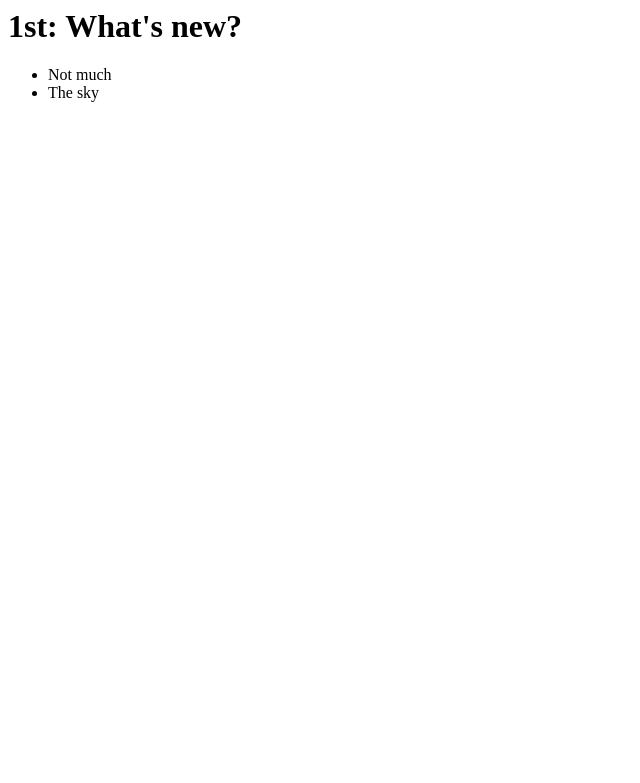
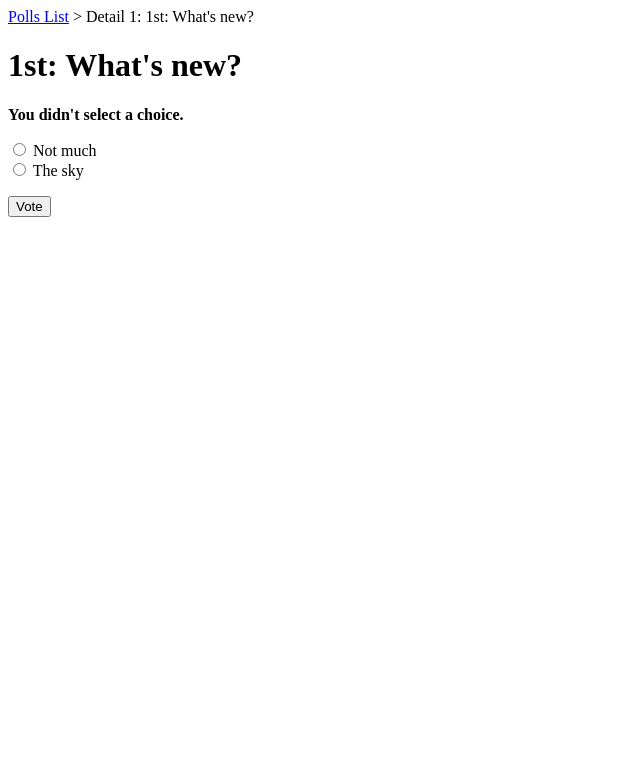
Before and after one commit to tthlan/mysite, a Django app: page /polls/1/vote/ in a window 1280 px wide. Shown: the top 783 px of the page, without its empty margins (0-640 px from the left). Run offline with Django 3.2, Linux system fonts and the light colour scheme; data comes from the database, SQL or seed files in the repository; both versions use the stored data as it was after the commit.

Commit message:
#: tutorial04

```diff
--- a/polls/templates/polls/detail.html
+++ b/polls/templates/polls/detail.html
@@ -1,6 +1,26 @@
+{% if question %}
+<a href="{% url 'polls:index' %}">Polls List</a> > Detail {{ question.id }}: {{ question.question_text }}
+{% else %}
+    <p>Question not exist.</p>
+{% endif %}
+
 <h1>{{ question.question_text }}</h1>
-<ul>
-{% for choice in question.choice_set.all %}
-    <li>{{ choice.choice_text }}</li>
-{% endfor %}
-</ul>
+
+{% if error_message %}<p><strong>{{ error_message }}</strong></p>{% endif %}
+
+<form action="{% url 'polls:vote' question.id %}" method="post">
+
+{% if question.choice_set.all|length != 0 %}
+    {% csrf_token %}
+    {% for choice in question.choice_set.all %}
+        <input type="radio" name="choice" id="choice{{ forloop.counter }}" value="{{ choice.id }}">
+        <label for="choice{{ forloop.counter }}">{{ choice.choice_text }}</label><br>
+    {% endfor %}
+
+    <p><input type="submit" value="Vote"></p>
+{% else %}
+
+    <p>Choice not exist.</p>
+
+{% endif %}
+</form>
--- a/polls/templates/polls/index.html
+++ b/polls/templates/polls/index.html
@@ -1,7 +1,6 @@
 {% if latest_question_list %}
     <ul>
     {% for question in latest_question_list %}
-        <!-- <li><a href="{% url 'polls:detail' question.id %}">{{ question.question_text }}</a></li> -->
         <li><a href="{% url 'polls:detail' question.id %}">{{ question.question_text }}</a></li>
     {% endfor %}
     </ul>
--- a/polls/templates/polls/results.html
+++ b/polls/templates/polls/results.html
@@ -1,3 +1,5 @@
+<a href="{% url 'polls:index' %}">Polls List</a> > Results
+
 <h1>{{ question.question_text }}</h1>
 
 <ul>
```
Also changed, not shown: db.sqlite3.
